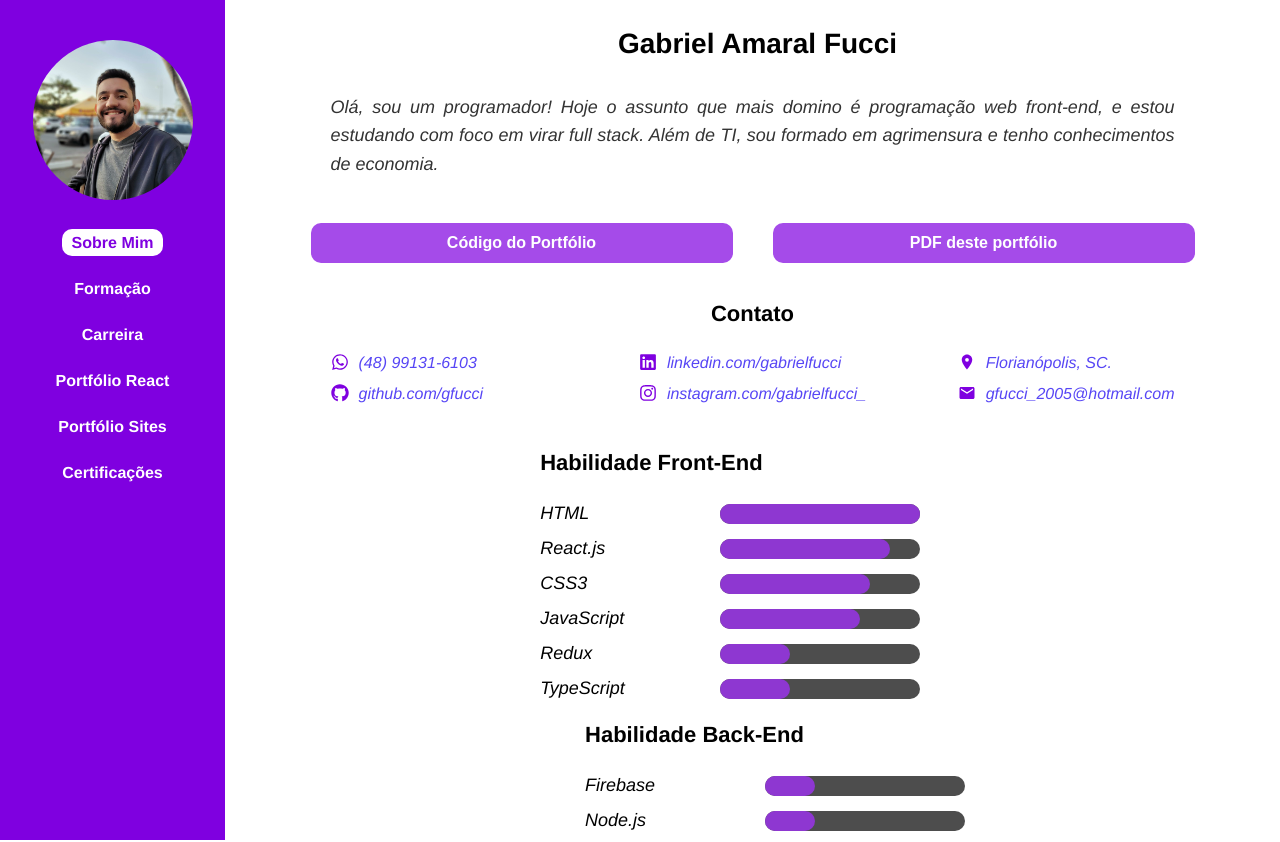
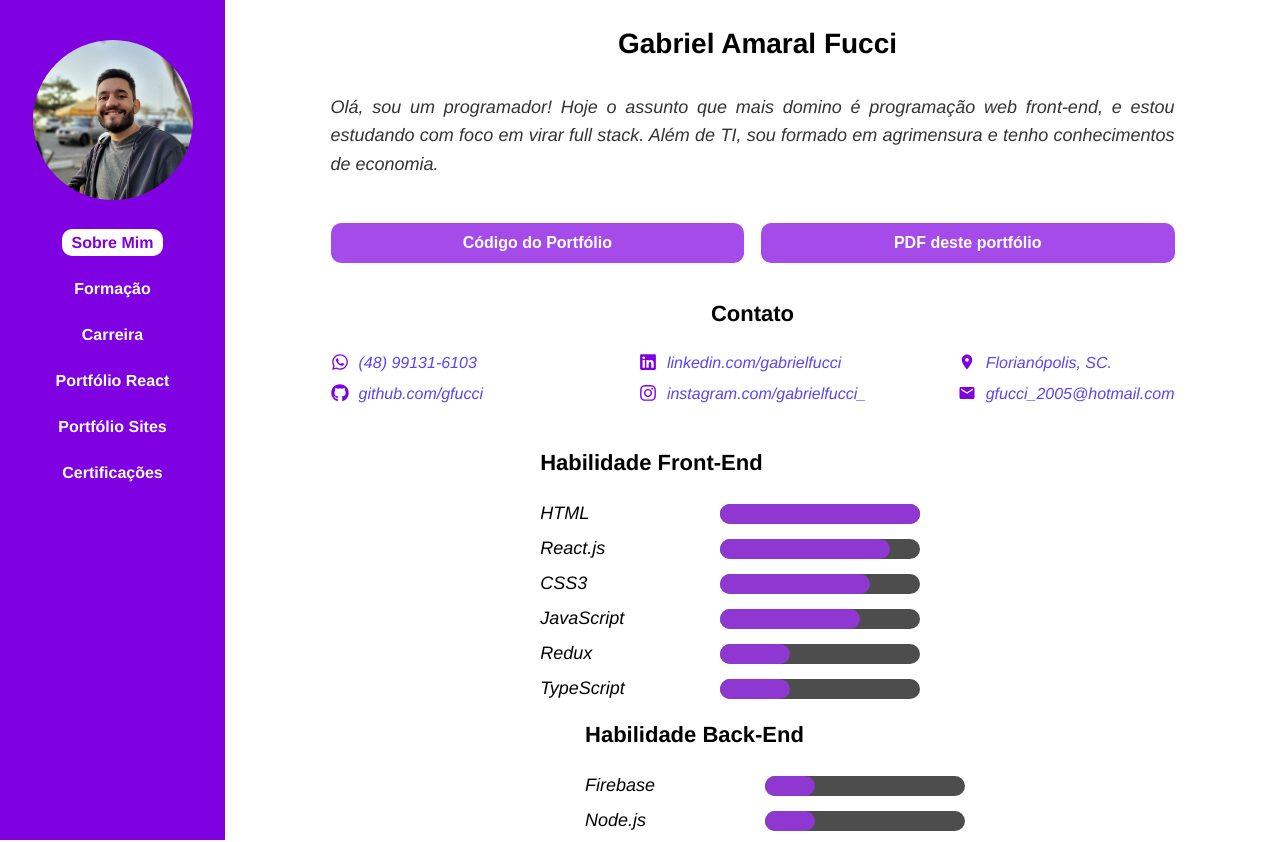
Before and after one commit to gfucci/My-Portfolio, a React (Vite) app: page / in a window 1280 px wide. Shown: the top 842 px of the page. Built offline with nearby package versions, Linux system fonts and the light colour scheme.

Commit message:
Arruma CSS dos botões

```diff
--- a/src/pages/about/About.css
+++ b/src/pages/about/About.css
@@ -126,16 +126,14 @@
 #buttons_about {
     display: flex;
     flex-direction: row;
-    width: 100%;
+    width: 80%;
     margin-left: auto;
     margin-right: auto;
-    justify-content: center;
+    justify-content: space-between;
 }
 
 #buttons_about button {
-    margin-right: 20px;
-    margin-left: 20px;
-    width: 40%;
+    width: 49%;
 }
 
 #buttons_about button a {
```
